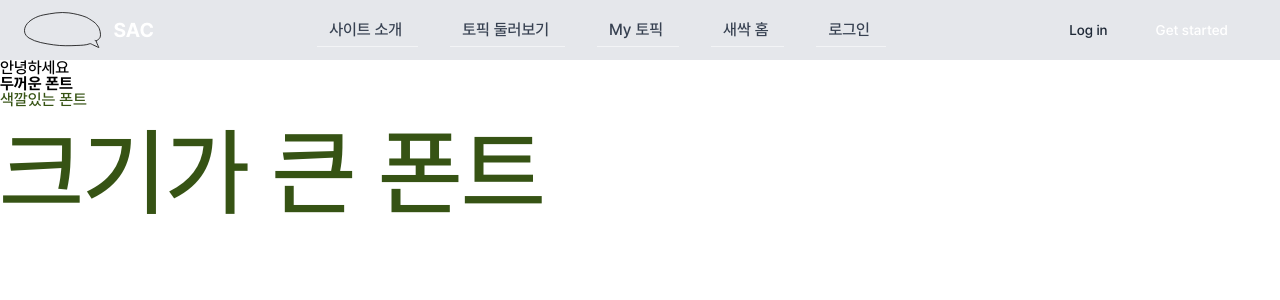
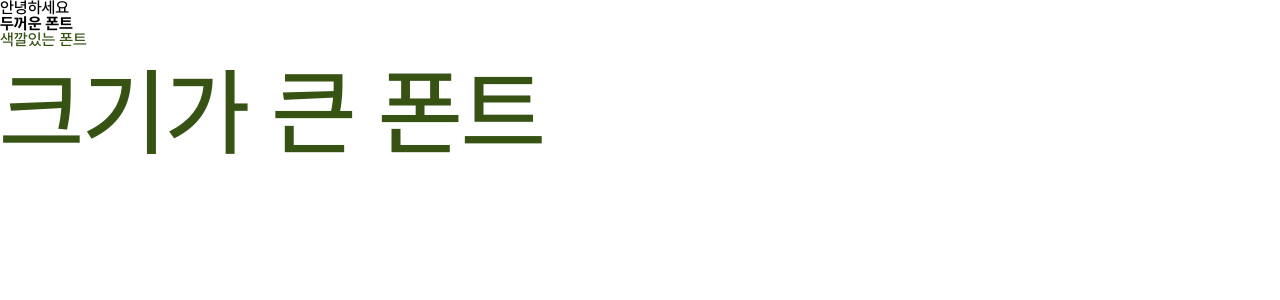
Before and after one commit to Hyundai-Charowner/Sac-FE, a React (Create React App) app in the folder sac/: page / in a window 1280 px wide. Shown: the top 300 px of the page. Built offline with nearby package versions, Linux system fonts and the light colour scheme.

Commit message:
clean up no user file

```diff
--- a/sac/src/App.js
+++ b/sac/src/App.js
@@ -1,9 +1,6 @@
-import Header from "./components/Header";
-
 function App() {
     return (
         <div className="h-max">
-            <Header/>
             <p>안녕하세요</p>
             <p className="font-bold">두꺼운 폰트</p>
             <p className="text-lime-900">색깔있는 폰트</p>
--- a/sac/src/components/Header.js
+++ /dev/null
@@ -1,42 +0,0 @@
-import logo from '../assets/svg/logo.svg'
-export default function Header(){
-    return(<header>
-        <nav className="bg-gray-200 border-gray-200 px-4 lg:px-6 py-2.5">
-            <div className="flex flex-wrap justify-between items-center mx-auto max-w-screen-xl">
-                <a href="#" className="flex items-center">
-                    <img src={logo} alt="로고" className="mr-3 h-6 sm:h-9" />
-                    <span className="self-center text-xl font-semibold whitespace-nowrap text-white">SAC</span>
-                </a>
-                <div className="flex items-center lg:order-2">
-                    <a href="#" className="text-gray-800 dark:text-white hover:bg-gray-50 focus:ring-4 focus:ring-gray-300 font-medium rounded-lg text-sm px-4 lg:px-5 py-2 lg:py-2.5 mr-2 dark:hover:bg-gray-700 focus:outline-none dark:focus:ring-gray-800">Log in</a>
-                    <a href="#" className="text-white bg-primary-700 hover:bg-primary-800 focus:ring-4 focus:ring-primary-300 font-medium rounded-lg text-sm px-4 lg:px-5 py-2 lg:py-2.5 mr-2 dark:bg-primary-600 dark:hover:bg-primary-700 focus:outline-none dark:focus:ring-primary-800">Get started</a>
-                    <button data-collapse-toggle="mobile-menu-2" type="button" className="inline-flex items-center p-2 ml-1 text-sm text-gray-500 rounded-lg lg:hidden hover:bg-gray-100 focus:outline-none focus:ring-2 focus:ring-gray-200 dark:text-gray-400 dark:hover:bg-gray-700 dark:focus:ring-gray-600" aria-controls="mobile-menu-2" aria-expanded="false">
-                        <span className="sr-only">Open main menu</span>
-                        <svg className="w-6 h-6" fill="currentColor" viewBox="0 0 20 20" xmlns="http://www.w3.org/2000/svg"><path fill-rule="evenodd" d="M3 5a1 1 0 011-1h12a1 1 0 110 2H4a1 1 0 01-1-1zM3 10a1 1 0 011-1h12a1 1 0 110 2H4a1 1 0 01-1-1zM3 15a1 1 0 011-1h12a1 1 0 110 2H4a1 1 0 01-1-1z" clip-rule="evenodd"></path></svg>
-                        <svg className="hidden w-6 h-6" fill="currentColor" viewBox="0 0 20 20" xmlns="http://www.w3.org/2000/svg"><path fill-rule="evenodd" d="M4.293 4.293a1 1 0 011.414 0L10 8.586l4.293-4.293a1 1 0 111.414 1.414L11.414 10l4.293 4.293a1 1 0 01-1.414 1.414L10 11.414l-4.293 4.293a1 1 0 01-1.414-1.414L8.586 10 4.293 5.707a1 1 0 010-1.414z" clip-rule="evenodd"></path></svg>
-                    </button>
-                </div>
-                <div className="hidden justify-between items-center w-full lg:flex lg:w-auto lg:order-1" id="mobile-menu-2">
-                    <ul className="flex flex-col mt-4 font-medium lg:flex-row lg:space-x-8 lg:mt-0">
-                        <li>
-                            <a href="#" className="block py-2 pr-4 pl-3 text-gray-700 border-b border-gray-100 hover:bg-gray-50 ">사이트 소개</a>
-                        </li>
-                        <li>
-                            <a href="#" className="block py-2 pr-4 pl-3 text-gray-700 border-b border-gray-100 hover:bg-gray-50 ">토픽 둘러보기</a>
-                        </li>
-                        <li>
-                            <a href="#" className="block py-2 pr-4 pl-3 text-gray-700 border-b border-gray-100 hover:bg-gray-50 ">My 토픽</a>
-                        </li>
-                        <li>
-                            <a href="#" className="block py-2 pr-4 pl-3 text-gray-700 border-b border-gray-100 hover:bg-gray-50 ">새싹 홈</a>
-                        </li>
-                        <li>
-                            <a href="#" className="block py-2 pr-4 pl-3 text-gray-700 border-b border-gray-100 hover:bg-gray-50">로그인</a>
-                        </li>
-                    </ul>
-                </div>
-            </div>
-        </nav>
-    </header>
-    )
-}
```
Also changed, not shown: sac/src/assets/svg/logo.svg (deleted).
